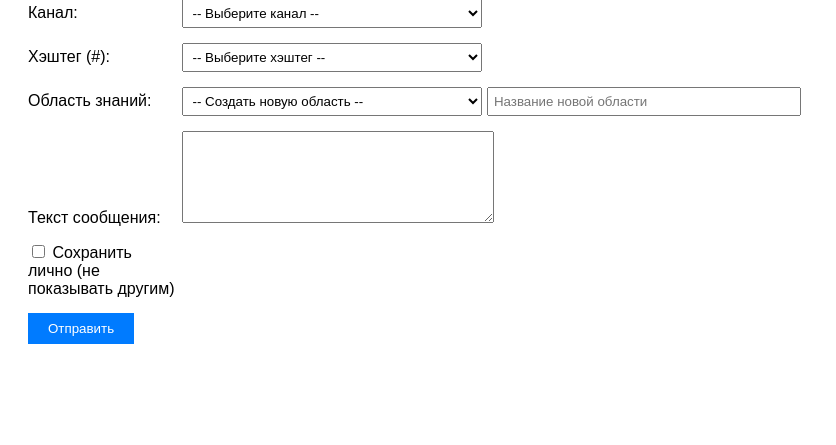
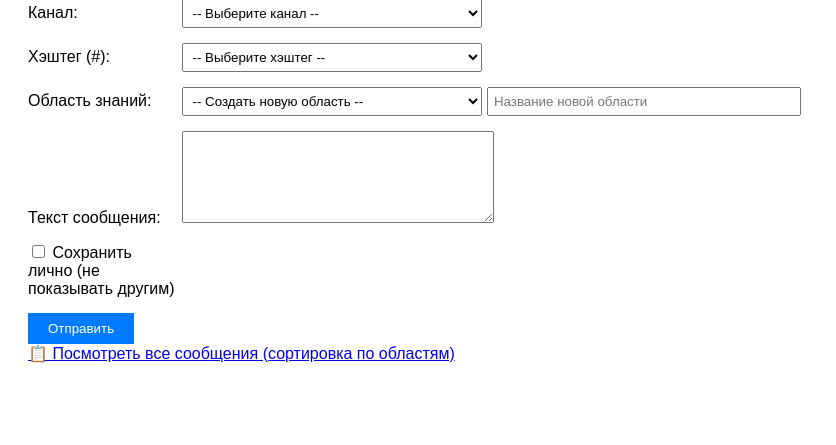
Before and after one commit to Chudovisheee/serverka, a PHP site: page / in a window 1280 px wide. Shown: the part 97-542 px from the top of the page, without its empty margins (0-836 px from the left). Run offline with PHP 8.4, Linux system fonts and the light colour scheme; data that the repository does not hold is empty.

Commit message:
курсач и курсач2

```diff
--- a/Итоговая_работа_Course_work/index.php
+++ b/Итоговая_работа_Course_work/index.php
@@ -70,5 +70,6 @@ $fields = $conn->query("SELECT id, name FROM fields ORDER BY name");
 
         <button type="submit">Отправить</button>
     </form>
+    <a href="view.php">📋 Посмотреть все сообщения (сортировка по областям)</
 </body>
 </html>
```
